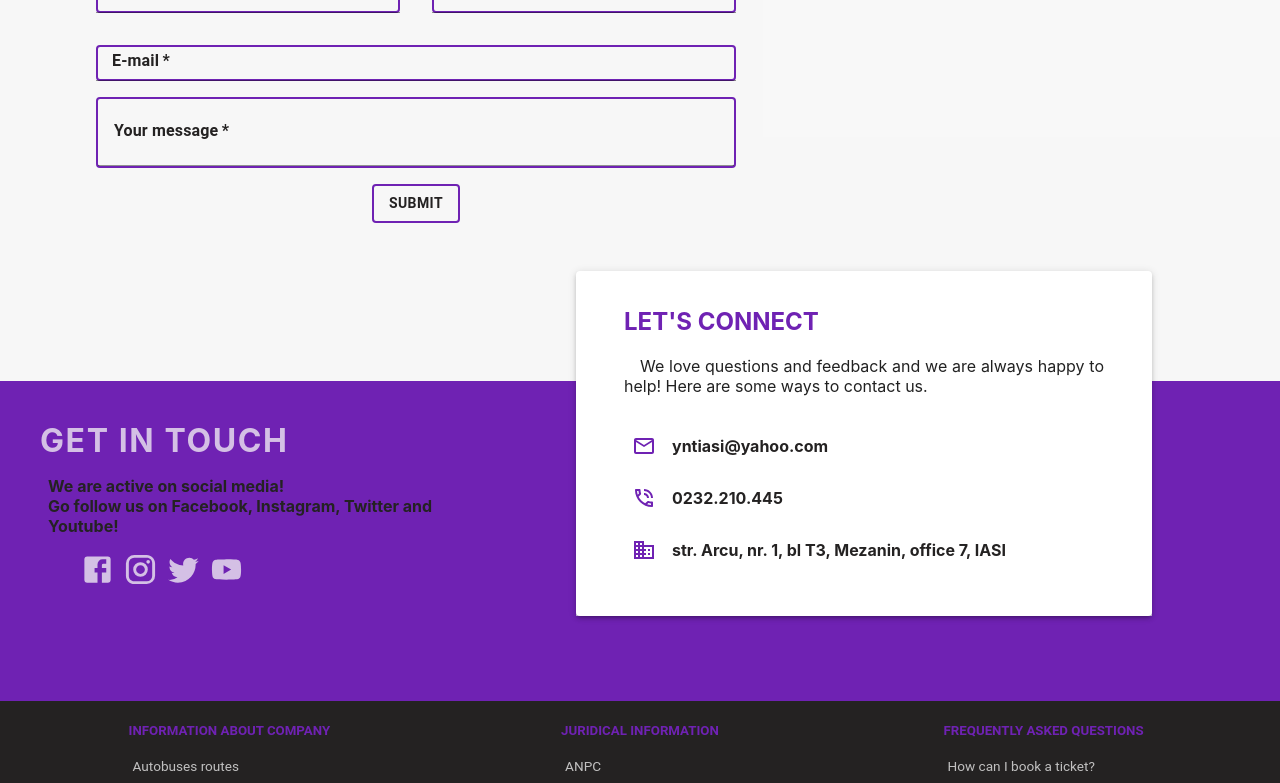
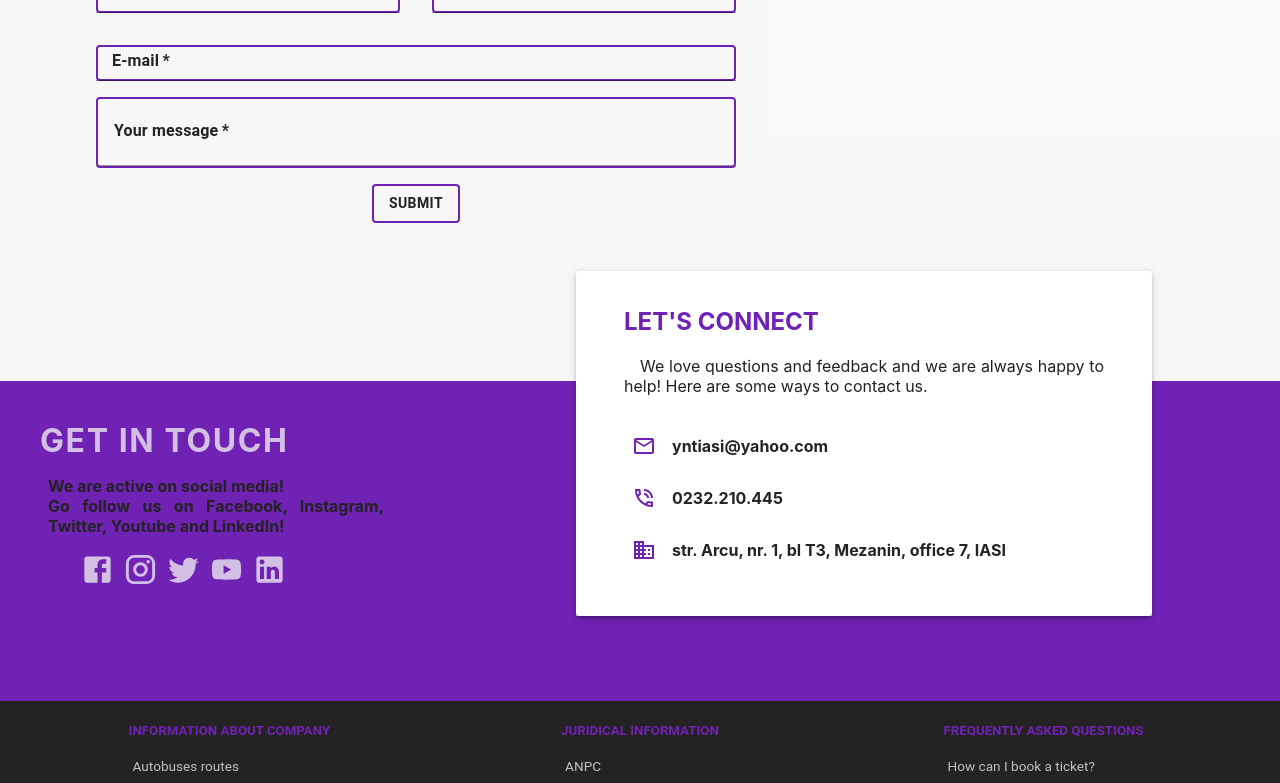
Before and after one commit to carla-vartolomei/transport-app, a Next.js app: page /contact in a window 1280 px wide. Shown: the part 372-1155 px from the top of the page. Built offline with nearby package versions, Linux system fonts and the light colour scheme.

Commit message:
add linkedin link

```diff
--- a/pages/contact/index.js
+++ b/pages/contact/index.js
@@ -8,6 +8,7 @@ import FacebookIcon from "@mui/icons-material/Facebook"
 import InstagramIcon from "@mui/icons-material/Instagram"
 import TwitterIcon from "@mui/icons-material/Twitter"
 import YouTubeIcon from "@mui/icons-material/YouTube"
+import LinkedInIcon from "@mui/icons-material/LinkedIn"
 import { IconButton } from "@mui/material"
 
 export default function Contact() {
@@ -24,7 +25,7 @@ export default function Contact() {
       <div className={styles.backDiv}>
         <h1>get in touch</h1>
         <p>We are active on social media!</p>
-        <p>Go follow us on Facebook, Instagram, Twitter and Youtube!</p>
+        <p>Go follow us on Facebook, Instagram, Twitter, Youtube and LinkedIn!</p>
         <div className={styles.socialMediaIcons}>
           <IconButton>
             <a href="https://www.facebook.com/">
@@ -46,6 +47,11 @@ export default function Contact() {
               <YouTubeIcon fontSize="large" />
             </a>
           </IconButton>
+          <IconButton>
+            <a href="https://www.linkedin.com/">
+              <LinkedInIcon fontSize="large" />
+            </a>
+          </IconButton>
         </div>
       </div>
     </div>
--- a/styles/Contact.module.scss
+++ b/styles/Contact.module.scss
@@ -26,7 +26,8 @@
       letter-spacing: 0.1rem;
     }
     p {
-      width: 35%;
+      text-align: justify;
+      width: 30%;
       color: $dark-color;
       padding-left: 3rem;
       margin: 0;
```
